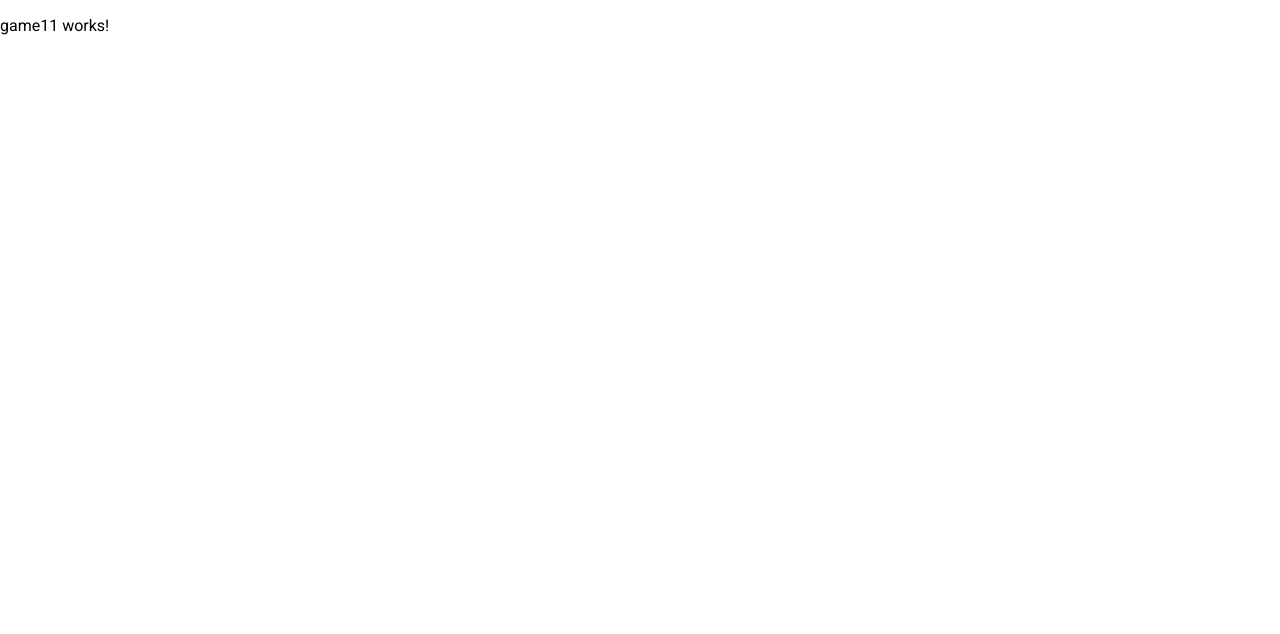
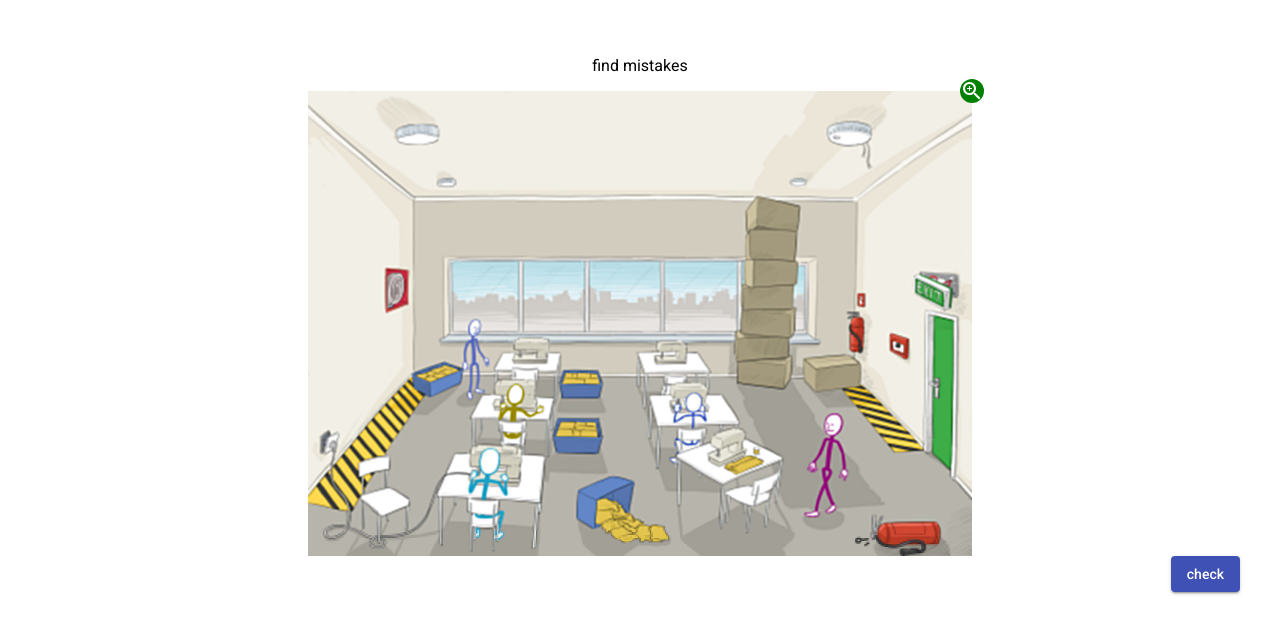
Before and after one commit to Zegendary/ng-project, an Angular app: page /game11 in a window 1280 px wide. Shown: the top 634 px of the page. Built offline with nearby package versions, Linux system fonts and the light colour scheme.

Commit message:
finish game 11

```diff
--- a/src/app/app.module.ts
+++ b/src/app/app.module.ts
@@ -1,28 +1,50 @@
-import { BrowserModule } from '@angular/platform-browser';
-import { NgModule } from '@angular/core';
+import {BrowserModule} from '@angular/platform-browser';
+import {HttpClientModule} from '@angular/common/http';
+import {NgModule} from '@angular/core';
 
-import { AppRoutingModule } from './app-routing.module';
-import { DragDropModule } from '@angular/cdk/drag-drop';
-import { AppComponent } from './app.component';
-import { DragableComponent } from './dragable/dragable.component';
-import { BrowserAnimationsModule } from '@angular/platform-browser/animations';
-import { Dragable2Component } from './dragable2/dragable2.component';
-import { Game11Component } from './game11/game11.component';
+import {AppRoutingModule} from './app-routing.module';
+import {DragDropModule} from '@angular/cdk/drag-drop';
+import {MatIconModule} from '@angular/material/icon';
+import {MatDialogModule, MatDialogRef} from '@angular/material/dialog';
+import {MatTooltipModule} from '@angular/material/tooltip';
+import {MatButtonModule} from '@angular/material/button';
+
+import {AppComponent} from './app.component';
+import {DragableComponent} from './dragable/dragable.component';
+import {BrowserAnimationsModule} from '@angular/platform-browser/animations';
+import {Dragable2Component} from './dragable2/dragable2.component';
+import {Game11Component, ImgOverviewDialogComponent} from './game11/game11.component';
+import { ImgComponent } from './game11/img.component';
 
 @NgModule({
   declarations: [
     AppComponent,
     DragableComponent,
     Dragable2Component,
-    Game11Component
+    Game11Component,
+    ImgComponent,
+    ImgOverviewDialogComponent
+  ],
+  entryComponents: [
+    ImgOverviewDialogComponent
   ],
   imports: [
     BrowserModule,
     AppRoutingModule,
     BrowserAnimationsModule,
-    DragDropModule
+    DragDropModule,
+    MatIconModule,
+    HttpClientModule,
+    MatDialogModule,
+    MatTooltipModule,
+    MatButtonModule
   ],
-  providers: [],
+  providers: [
+    {
+      provide: MatDialogRef,
+      useValue: {}
+    }
+  ],
   bootstrap: [AppComponent]
 })
-export class AppModule { }
+export class AppModule {}
--- /dev/null
+++ b/src/app/game11/dialog.html
@@ -0,0 +1,6 @@
+<app-game11-img
+  [options]="data.options"
+  [status]="data.status"
+  [selections]="data.selections"
+  (toggled)="data.toggle($event)"
+></app-game11-img>
--- a/src/app/game11/game11.component.html
+++ b/src/app/game11/game11.component.html
@@ -1 +1,26 @@
-<p>game11 works!</p>
+<div class="container">
+  <p class="status">
+    <span *ngIf="status==='selecting'">find mistakes</span>
+    <span *ngIf="status==='checked'">
+      {{score === totalScore? 'Yes!': 'Look, That would have been right'}}
+    </span>
+    <span *ngIf="status==='review'">Click box to see Tips</span>
+    <span *ngIf="status==='result'">Your score: {{score}}/{{totalScore}}</span>
+  </p>
+  <div class="img-wrapper">
+    <div class="zoom" *ngIf="status === 'selecting'" (click)="openDialog()">
+      <mat-icon class="icon" svgIcon="zoom-in" aria-hidden="false"></mat-icon>
+    </div>
+    <app-game11-img
+      [options]="options"
+      [status]="status"
+      [selections]="selections"
+      (toggled)="toggle($event)"
+    ></app-game11-img>
+  </div>
+  <div class="action">
+    <button mat-raised-button color="primary" *ngIf="status === 'selecting'" (click)="check()">check</button>
+    <button mat-raised-button color="primary" *ngIf="status === 'checked'" (click)="status = 'review'">get Tips</button>
+    <button mat-raised-button color="primary" *ngIf="status === 'review'" (click)="status = 'result'">get Score</button>
+  </div>
+</div>
--- a/src/app/game11/game11.component.scss
+++ b/src/app/game11/game11.component.scss
@@ -0,0 +1,26 @@
+.container{
+  padding: 40px;
+  .status{text-align: center}
+  .img-wrapper{
+    position: relative;
+    width: 664.5px;
+    height: 465px;
+    margin: auto;
+    .zoom{
+      position: absolute;
+      right: -12px;
+      top: -12px;
+      z-index: 1;
+      width: 24px;
+      height: 24px;
+      border-radius: 12px;
+      background: green;
+      .icon{
+        color: white;
+      }
+    }
+  }
+  .action{
+    text-align: right;
+  }
+}
--- a/src/app/game11/game11.component.ts
+++ b/src/app/game11/game11.component.ts
@@ -1,15 +1,103 @@
-import { Component, OnInit } from '@angular/core';
+import {Component, Inject} from '@angular/core';
+import {MatDialog, MatDialogRef, MAT_DIALOG_DATA} from '@angular/material/dialog';
+import {DomSanitizer} from '@angular/platform-browser';
+import {MatIconRegistry} from '@angular/material/icon';
+import {Option} from './option';
+
+export interface DialogData {
+  options: Option[];
+  status: string;
+  selections: number[];
+  toggle: (id: number) => void;
+}
 
 @Component({
   selector: 'app-game11',
   templateUrl: './game11.component.html',
   styleUrls: ['./game11.component.scss']
 })
-export class Game11Component implements OnInit {
 
-  constructor() { }
-
-  ngOnInit() {
+export class Game11Component {
+  constructor(iconRegistry: MatIconRegistry, sanitizer: DomSanitizer, public dialog: MatDialog) {
+    iconRegistry.addSvgIcon(
+      'check-circle',
+      sanitizer.bypassSecurityTrustResourceUrl('../../assets/icon/check-circle.svg'));
+    iconRegistry.addSvgIcon(
+      'zoom-in',
+      sanitizer.bypassSecurityTrustResourceUrl('../../assets/icon/zoom-in.svg'));
   }
 
+  options: Option[] = [
+    {id: 0, correct: false, width: 9, height: 9, x: 11.5, y: 4.5},
+    {id: 1, correct: true, width: 7, height: 11, x: 10, y: 37, text: 'aaaaaa'},
+    {id: 2, correct: true, width: 10, height: 10, x: 14, y: 57, text: 'wwwwww'},
+    {id: 3, correct: true, width: 10, height: 11, x: 77, y: 6, text: 'qqqqqq'},
+    {id: 4, correct: false, width: 40, height: 16, x: 21, y: 36},
+    {id: 5, correct: true, width: 5, height: 10, x: 1, y: 70, text: '333333'},
+    {id: 6, correct: true, width: 10, height: 43, x: 64, y: 22, text: 'ddddddd'},
+    {id: 7, correct: true, width: 9, height: 21, x: 7, y: 78, text: 'sssssss'},
+    {id: 8, correct: true, width: 14, height: 17, x: 40, y: 81, text: 'aaaaaa'},
+    {id: 9, correct: true, width: 17, height: 23, x: 55, y: 72, text: 'cccccc'},
+    {id: 10, correct: true, width: 14, height: 9, x: 82, y: 90, text: 'abcdefg'},
+    {id: 11, correct: true, width: 9, height: 10, x: 74.5, y: 55, text: 'abcdefg'},
+    {id: 12, correct: true, width: 9, height: 10, x: 90, y: 37, text: 'abcdefg'}
+  ];
+
+  status: ('selecting' | 'checked' | 'review' | 'result') = 'selecting';
+  selections: number[] = [];
+  score: number;
+  totalScore: number = this.options.filter(o => o.correct).length * 10;
+
+  toggle(id: number): void {
+    if (this.selections.includes(id)) {
+      this.selections = this.selections.filter(s => s !== id);
+    } else {
+      this.selections.push(id);
+    }
+  }
+
+  check(): void {
+    this.status = 'checked';
+    const tmpScore = this.selections.reduce((a: number, b: number) => {
+      const option = this.options.filter(o => o.id === b)[0];
+      if (option.correct) {
+        a += 10;
+      } else {
+        a -= 10;
+      }
+      return a;
+    }, 0);
+    this.score = tmpScore > 0 ? tmpScore : 0;
+  }
+
+  openDialog(): void {
+    const dialogRef = this.dialog.open(ImgOverviewDialogComponent, {
+      width: '886px',
+      height: '620px',
+      maxWidth: 'none',
+      panelClass: 'game-11-dialog',
+      data: {
+        options: this.options,
+        selections: this.selections,
+        status: this.status,
+        toggle: this.toggle
+      }
+    });
+    dialogRef.afterClosed().subscribe(result => {
+      console.log('The dialog was closed');
+    });
+  }
 }
+
+@Component({
+  selector: 'app-img-overview-dialog',
+  templateUrl: 'dialog.html',
+})
+export class ImgOverviewDialogComponent {
+
+  constructor(
+    public dialogRef: MatDialogRef<ImgOverviewDialogComponent>,
+    @Inject(MAT_DIALOG_DATA) public data: DialogData) {}
+
+
+}
--- /dev/null
+++ b/src/app/game11/option.ts
@@ -0,0 +1,9 @@
+export interface Option {
+  id: number;
+  correct: boolean;
+  width: number;
+  height: number;
+  x: number;
+  y: number;
+  text?: string;
+}
--- a/src/styles.scss
+++ b/src/styles.scss
@@ -30,3 +30,6 @@ $dragable-project-theme: mat-light-theme($dragable-project-primary, $dragable-pr
 
 html, body { height: 100%; }
 body { margin: 0; font-family: Roboto, "Helvetica Neue", sans-serif; }
+
+// game_11 dialog padding
+.game-11-dialog .mat-dialog-container{padding: 0}
```
Also changed, not shown: src/assets/icon/check-circle.svg (added), src/assets/icon/zoom-in.svg (added).
